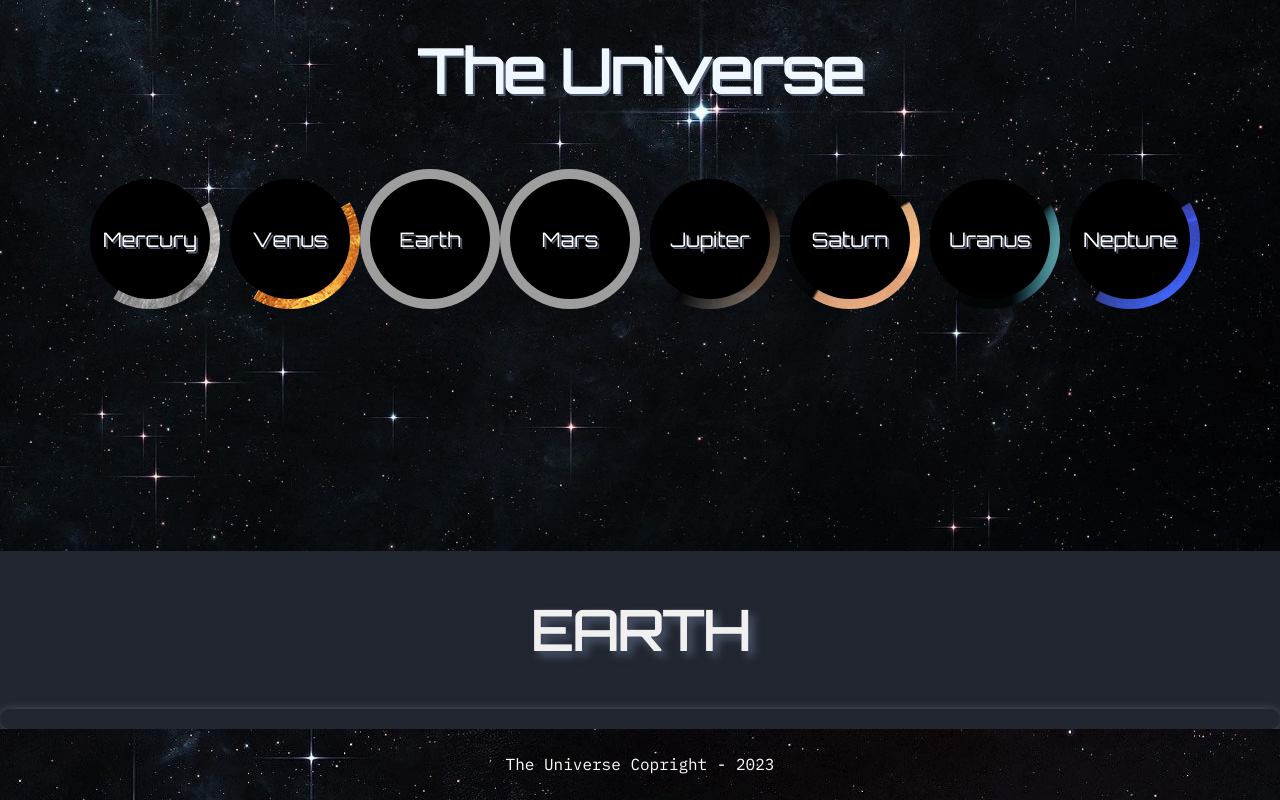
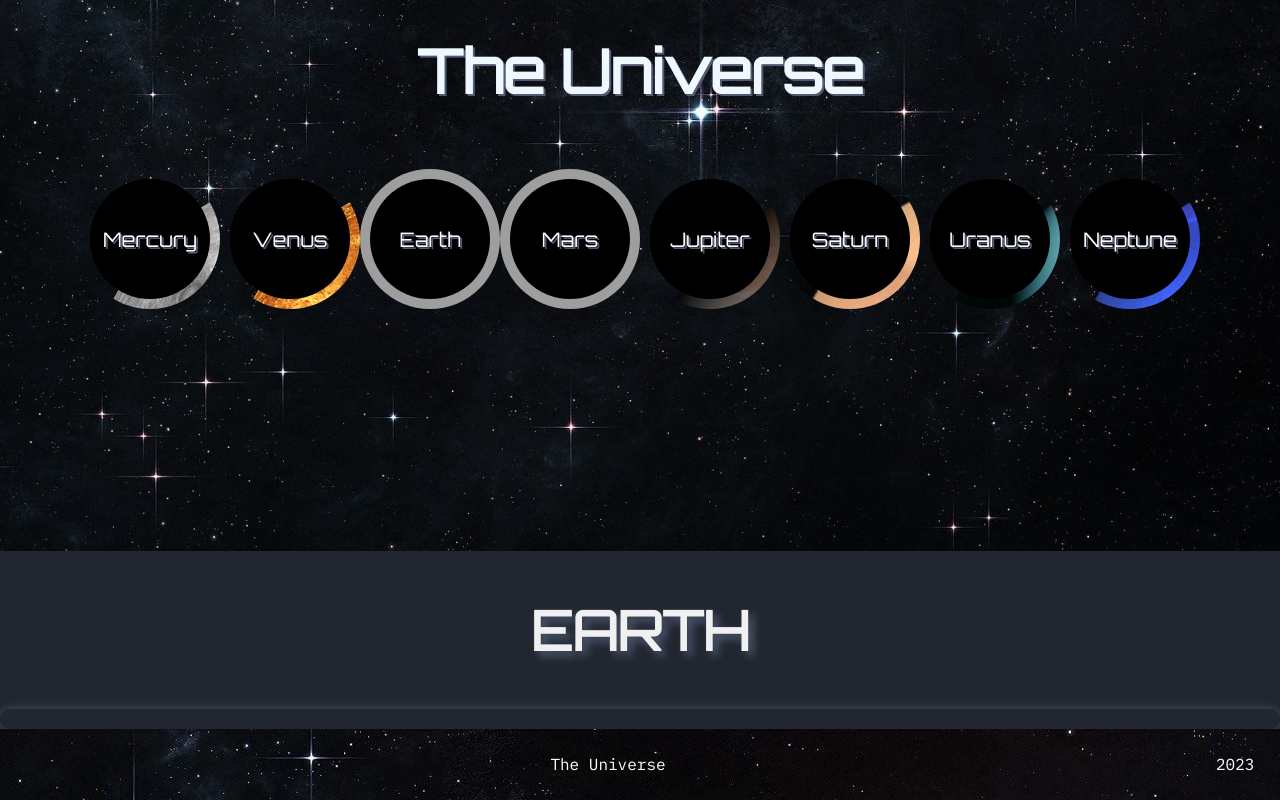
Before and after one commit to reyaanali5/comptest, a React (Create React App) app: page /Earth in a window 1280 px wide. Shown: the part 249-1049 px from the top of the page. Built offline with nearby package versions, Linux system fonts and the light colour scheme; no server answers; grey boxes are pictures that could not be loaded.

Commit message:
fixed footer

```diff
--- a/src/App.css
+++ b/src/App.css
@@ -125,6 +125,11 @@ footer {
   padding-bottom: 2%;
 }
 
+.copyright {
+  float: right;
+  padding-right: 2%;
+}
+
 /* Reset list styles for the navigation */
 nav ul {
   list-style-type: none;
--- a/src/App.js
+++ b/src/App.js
@@ -66,8 +66,6 @@ function App() {
           </nav>
         </header>
 
-
-
         <Routes>
           <Route path="/" element={<JWTImage />} />
           <Route path="/Mercury" element={<Mercury />} />
@@ -79,6 +77,9 @@ function App() {
           <Route path="/Uranus" element={<Uranus />} />
           <Route path="/Neptune" element={<Neptune />} />
         </Routes>
+        <footer>
+          <div className="footer-content">The Universe <div className='copyright'>2023 </div> </div>
+        </footer>
       </div>
     </Router>
   );
--- a/src/Components/APODImage.js
+++ b/src/Components/APODImage.js
@@ -30,9 +30,6 @@ function APODImage() {
                     <p className="explanation">{imageData.explanation}</p>
                 </>
             ) : <p>Loading...</p>}
-            <footer>
-                <div className="footer-content">The Universe Copright - 2023  </div>
-            </footer>
         </div>
 
     );
--- a/src/Components/Earth.js
+++ b/src/Components/Earth.js
@@ -44,9 +44,6 @@ function Earth() {
           </div>
         )}
       </div>
-      <footer>
-        <div className="footer-content">The Universe Copright - 2023  </div>
-      </footer>
     </div>
   );
 }
--- a/src/Components/Jupiter.js
+++ b/src/Components/Jupiter.js
@@ -41,9 +41,6 @@ function Jupiter() {
           </div>
         )}
       </div>
-      <footer>
-        <div className="footer-content">The Universe Copright - 2023  </div>
-      </footer>
     </div>
   );
 }
--- a/src/Components/Mars.js
+++ b/src/Components/Mars.js
@@ -41,9 +41,6 @@ function Mars() {
           </div>
         )}
       </div>
-      <footer>
-        <div className="footer-content">The Universe Copright - 2023  </div>
-      </footer>
     </div>
   );
 }
--- a/src/Components/Mercury.js
+++ b/src/Components/Mercury.js
@@ -41,9 +41,6 @@ function Mercury() {
           </div>
         )}
       </div>
-      <footer>
-        <div className="footer-content">The Universe Copright - 2023  </div>
-      </footer>
     </div>
   );
 }
--- a/src/Components/Neptune.js
+++ b/src/Components/Neptune.js
@@ -41,9 +41,6 @@ function Neptune() {
           </div>
         )}
       </div>
-      <footer>
-        <div className="footer-content">The Universe Copright - 2023  </div>
-      </footer>
     </div>
   );
 }
--- a/src/Components/Saturn.js
+++ b/src/Components/Saturn.js
@@ -41,9 +41,6 @@ function Saturn() {
           </div>
         )}
       </div>
-      <footer>
-        <div className="footer-content">The Universe Copright - 2023  </div>
-      </footer>
     </div>
   );
 }
--- a/src/Components/Uranus.js
+++ b/src/Components/Uranus.js
@@ -41,9 +41,6 @@ function Saturn() {
           </div>
         )}
       </div>
-      <footer>
-        <div className="footer-content">The Universe Copright - 2023  </div>
-      </footer>
     </div>
   );
 }
--- a/src/Components/Venus.js
+++ b/src/Components/Venus.js
@@ -42,9 +42,6 @@ function Venus() {
           </div>
         )}
       </div>
-      <footer>
-        <div className="footer-content">The Universe Copright - 2023  </div>
-      </footer>
     </div>
   );
 }
```
